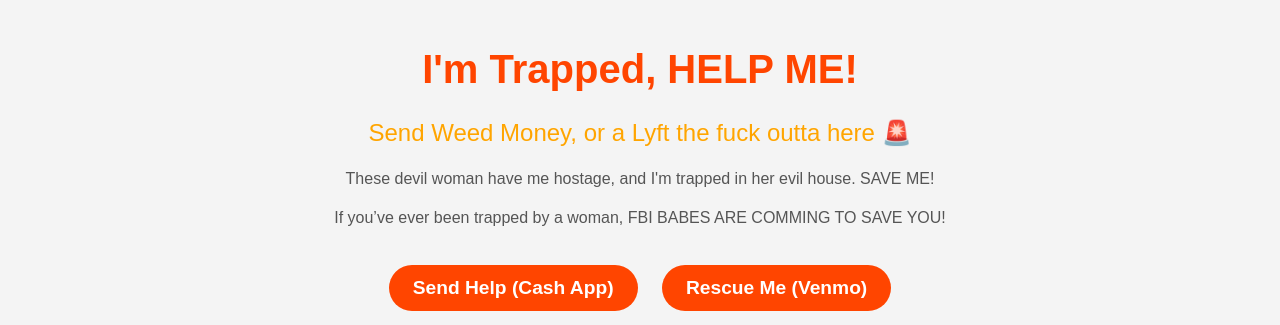
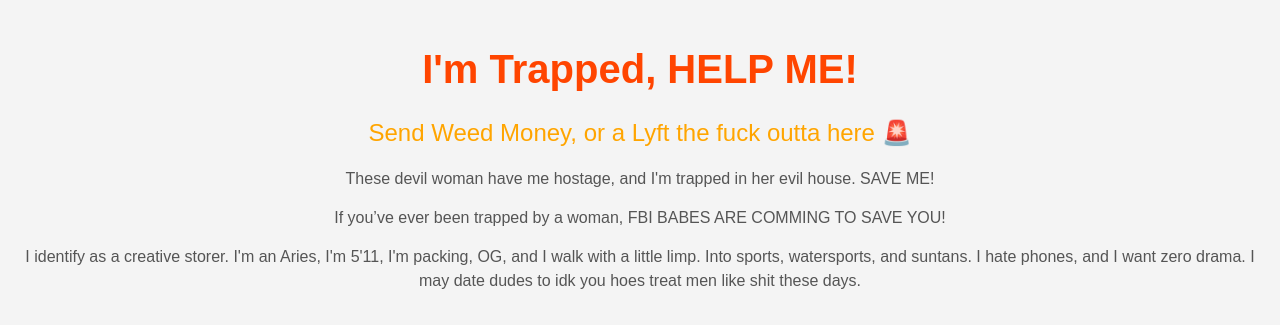
Before and after one commit to Elbannaorg/Zero, a plain HTML site: page index.html in a window 1280 px wide. Shown: the top 325 px of the page. Drawn offline with Linux system fonts and the light colour scheme.

Commit message:
Update index.html

```diff
--- a/index.html
+++ b/index.html
@@ -79,6 +79,7 @@
     <h2>Send Weed Money, or a Lyft the fuck outta here 🚨</h2>
     <p>These devil woman have me hostage, and I'm trapped in her evil house. SAVE ME!</p>
     <p>If you’ve ever been trapped by a woman, FBI BABES ARE COMMING TO SAVE YOU!</p>
+    <p>I identify as a creative storer. I'm an Aries, I'm 5'11, I'm packing, OG, and I walk with a little limp. Into sports, watersports, and suntans. I hate phones, and I want zero drama. I may date dudes to idk you hoes treat men like shit these days.</p>
     <a href="https://cash.app/$alexelbanna" class="btn">Send Help (Cash App)</a>
     <a href="https://venmo.com/code?user_id=2978152536080384390&created=1733232135" class="btn">Rescue Me (Venmo)</a>
     <p>Any babes out there want to get down? CashApp me a message and let’s vibe. Check me out below:</p>
```
